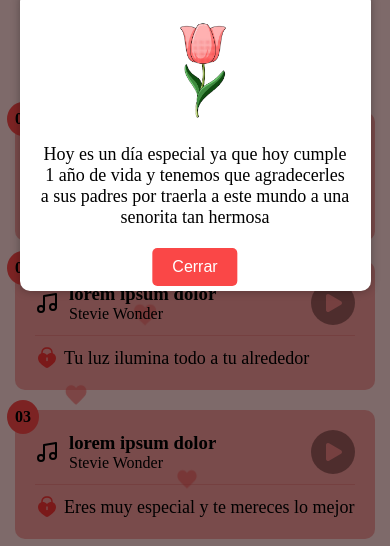
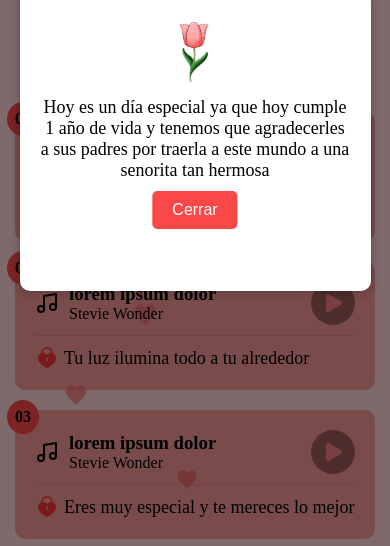
Before and after one commit to steven55sol/Andrea-HappyBirthday, a plain HTML site: page index.html in a window 390 px wide. Both pictures are taken after a click on the picture 333 px from the left and 435 px from the top of the page. Shown: the part 281-827 px from the top of the page. Drawn offline with Linux system fonts and the light colour scheme.

Commit message:
Arreglando el responsive de una card y el tamano de la imagen de tulipan

```diff
--- a/index.html
+++ b/index.html
@@ -3,6 +3,7 @@
 <head>
     <meta charset="UTF-8">
     <meta name="viewport" content="width=device-width, initial-scale=1.0">
+    <link rel="icon" href="./assets/cake.svg" type="image/x-icon">
     <title>ANDREA - HAPPY BIRTHDAY</title>
     <link rel="stylesheet" href="style.css">
 </head>
--- a/style.css
+++ b/style.css
@@ -194,13 +194,14 @@ main{
 
 #modal img{
   position: relative;
+  width: 30px;
   left: 45%;
 }
 
 #modal p{
   font-size: 1.8rem;
   text-align: center;
-  margin: 2rem 0rem;
+  margin: 1rem 0rem;
 }
 
 #modal button{
```
